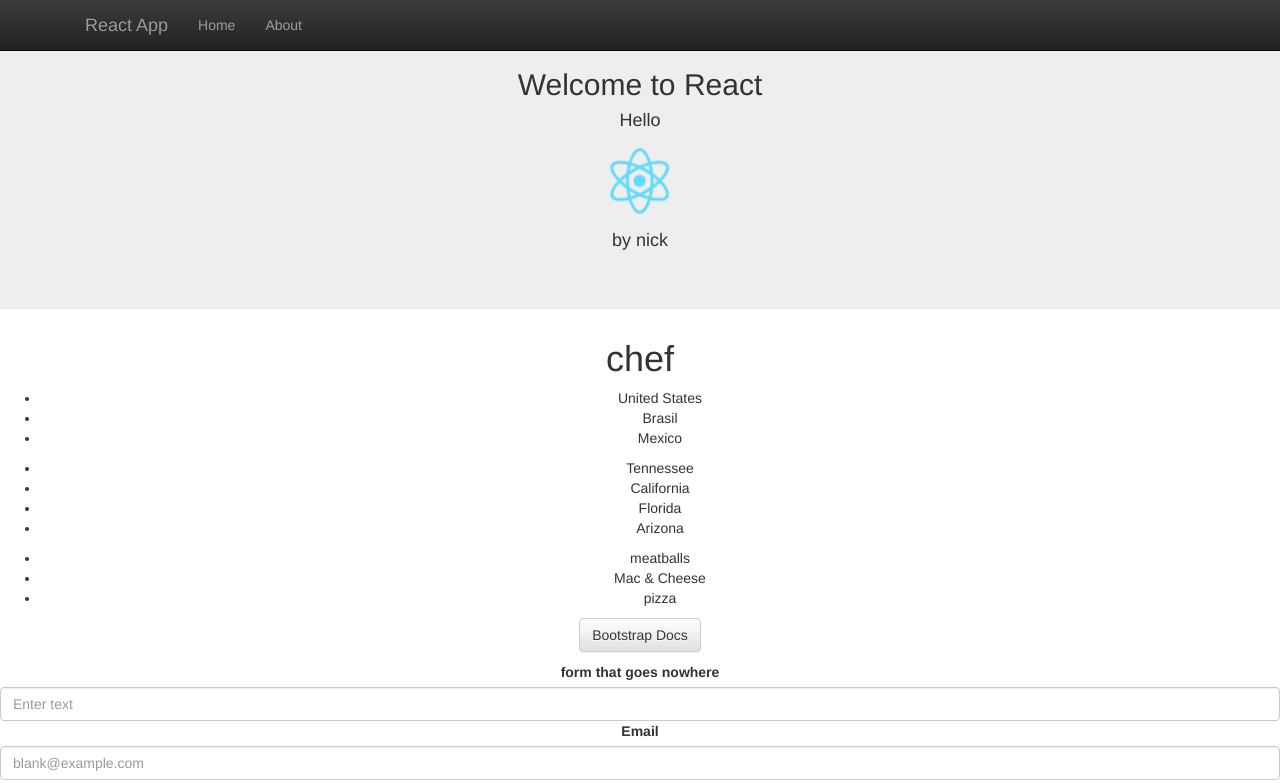
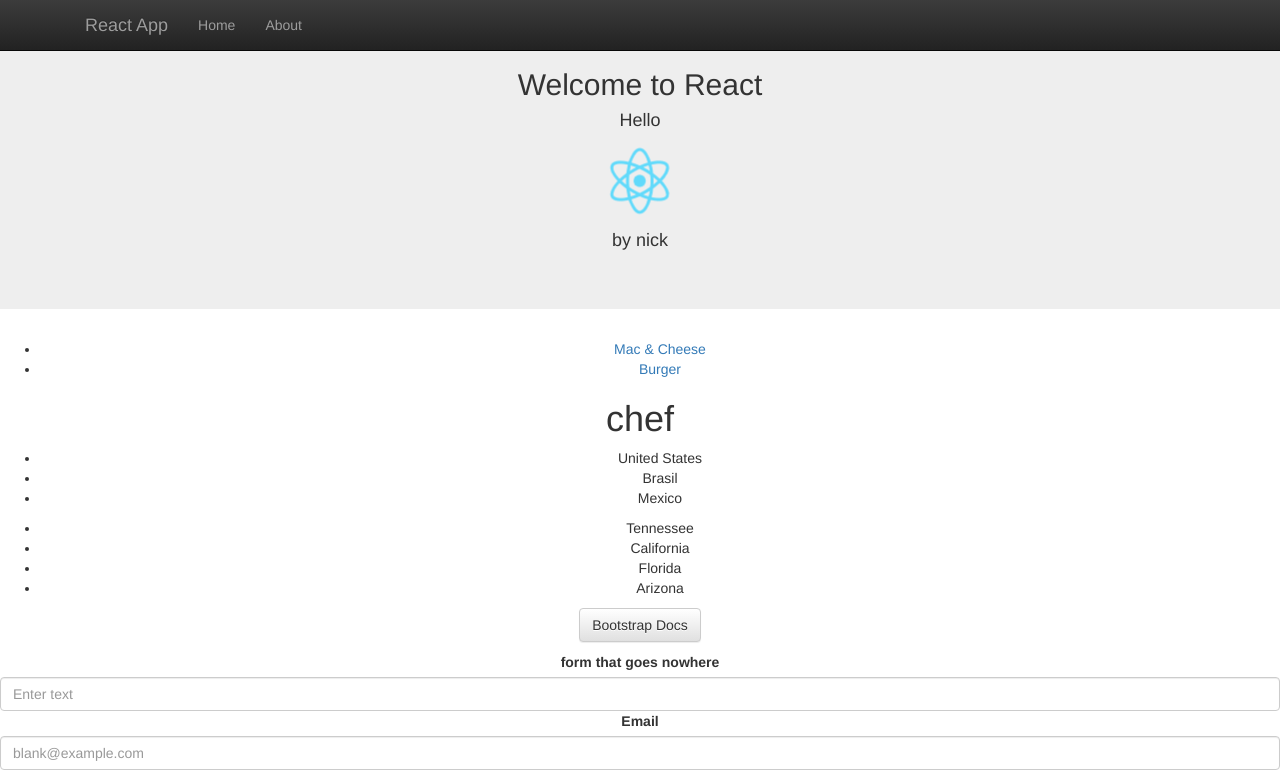
Before and after one commit to nickbouldien/react_app_skyBnB, a React (Create React App) app: page / in a window 1280 px wide. Shown: the top 783 px of the page. Built offline with nearby package versions, Linux system fonts and the light colour scheme.

Commit message:
refactor and add react-route-dom, routes/paths for each recipe

```diff
--- a/package.json
+++ b/package.json
@@ -6,7 +6,8 @@
     "bootstrap": "^3.3.7",
     "react": "^15.5.4",
     "react-bootstrap": "^0.31.0",
-    "react-dom": "^15.5.4"
+    "react-dom": "^15.5.4",
+    "react-router-dom": "^4.1.1"
   },
   "devDependencies": {
     "react-scripts": "0.9.5"
--- a/src/App.js
+++ b/src/App.js
@@ -1,32 +1,27 @@
 import React, { Component } from 'react';
-// import logo from './logo.svg';
+import { BrowserRouter as Router, Route } from 'react-router-dom'
 import './App.css';
 import Header from './Header';
 import Content from './Content';
-import Recipes from './Recipes';
 import Head from './Head';
 import Places from './Places';
+import RecipeIndex from './RecipeIndex';
+import RecipeDetail from './RecipeDetail';
 
 class App extends Component {
-
-  constructor(props) {
-    super(props)
-    this.state = {
-      recipes: [
-        {name: 'meatballs'},
-        {name: 'Mac & Cheese'},
-        {name: 'pizza'}
-      ]
-    }
-  }
-
-
   render() {
     return (
+      <Router>
         <div className="App">
 
           <div>
             <Header/>
+          </div>
+
+          <div>
+            <Route exact path="/" component={RecipeIndex} />
+            <Route path="/recipes/:id" component={RecipeDetail} />
+
           </div>
 
           <div>
@@ -37,16 +32,13 @@
             <Places />
           </div>
 
-        <div>
-          <Recipes recipes={this.state.recipes}/>
-        </div>
 
           <div>
             <Content />
           </div>
 
         </div>
-
+    </Router>
     );
   }
 }
--- a/src/Content.js
+++ b/src/Content.js
@@ -26,7 +26,7 @@
 
     <Grid>
       <Row className="show-grid">
-        <Col xs={12} md={8}><code>Grid 8</code></Col>
+        <Col xs={12} md={8}>Nick</Col>
         <Col xs={6} md={4}><code>Grid 4 </code></Col>
       </Row>
 
--- /dev/null
+++ b/src/RecipeDetail.js
@@ -0,0 +1,32 @@
+import React, { Component } from 'react';
+import Recipes from './store/Recipes';
+import { Link } from 'react-router-dom';
+
+class RecipeDetail extends Component {
+  constructor(props){
+    super(props)
+    this.state = {
+      recipes: Recipes
+    }
+  }
+
+  componentWillMount(){
+    const id= this.props.match.params.id //damn
+    this.setState({recipeId: id})
+    let recipe = this.state.recipes.find(listing => listing.id===parseInt(id))
+    if(recipe){
+      this.setState({recipe: recipe})
+    }
+  }
+
+  render() {
+    return (
+      <div>
+        <Link to='/'>Home</Link>
+        <h2>{this.state.recipe.name}</h2>
+      </div>
+    )
+  }
+}
+
+export default RecipeDetail;
--- /dev/null
+++ b/src/RecipeIndex.js
@@ -0,0 +1,28 @@
+import React, { Component } from 'react';
+import { Grid, Navbar, Jumbotron, Button, Row, Col, FormGroup, ControlLabel, FormControl, HelpBlock} from 'react-bootstrap';
+
+import { Link } from 'react-router-dom';
+import Recipes from './store/Recipes';
+
+class RecipeIndex extends Component {
+    //new stuff
+    componentWillMount() {
+      this.setState({recipes: Recipes})
+    }
+    render(){
+      let list = this.state.recipes.map(recipe =>
+        <li key={recipe.id}>
+          <Link to={`/recipes/${recipe.id}`} >
+            {recipe.name}
+          </Link>
+        </li>
+      )
+    return (
+      <ul>
+        { list }
+      </ul>
+    );
+  }
+}
+
+export default RecipeIndex;
--- a/src/Recipes.js
+++ /dev/null
@@ -1,21 +0,0 @@
-import React, { Component } from 'react';
-import { Grid, Navbar, Jumbotron, Button, Row, Col, FormGroup, ControlLabel, FormControl, HelpBlock} from 'react-bootstrap';
-
-
-class Recipes extends Component {
-
-  render() {
-
-    let recipes = this.props.recipes.map((recipe) =>
-      <li key={recipe.name}>{recipe.name}</li>
-    )
-
-    return (
-      <ul>
-        {recipes}
-      </ul>
-    );
-  }
-}
-
-export default Recipes;
--- /dev/null
+++ b/src/store/Recipes.js
@@ -0,0 +1,13 @@
+
+const recipes = [
+  {
+    id: 1,
+    name: 'Mac & Cheese'
+  },
+  {
+    id: 2,
+    name: 'Burger'
+  }
+]
+
+export default recipes;
```
Also changed, not shown: 1 other file (tests, documents, lock files or other folders). Lines whose indentation alone changed are shown as unchanged.
